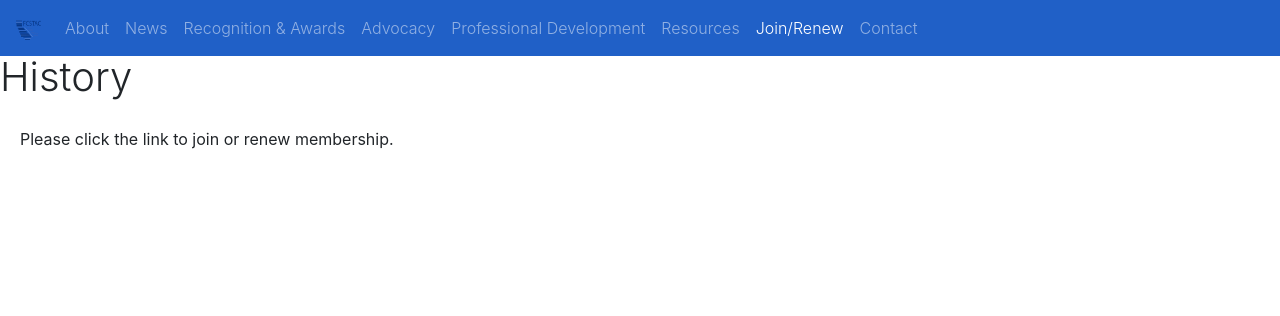
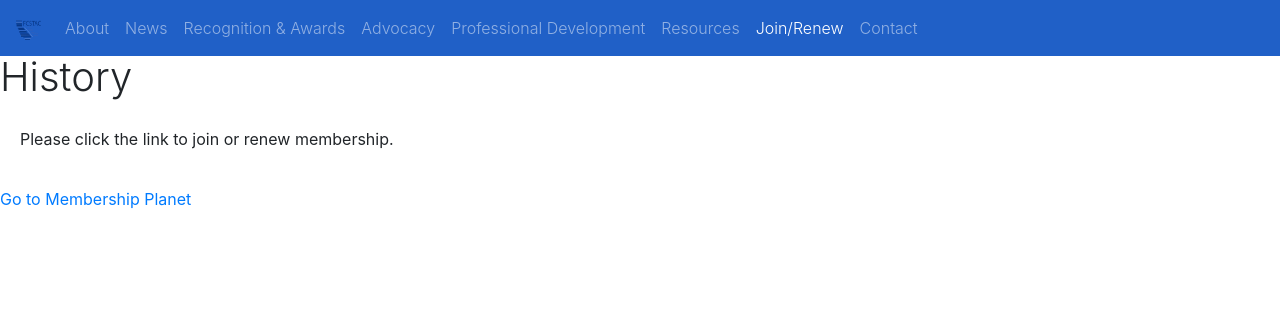
Before and after one commit to JustinRisney/Fcstac.org, a PHP site: page /join-renew in a window 1280 px wide. Shown: the top 316 px of the page. Run offline with PHP 8.4, Linux system fonts and the light colour scheme; some libraries are stand-ins or nearby versions.

Commit message:
Update index.php

```diff
--- a/src/join-renew/index.php
+++ b/src/join-renew/index.php
@@ -11,7 +11,9 @@
       <?php include'../navbar.php';?>
 	    <h1 style="font-weight: 300">History</h1>
 	    <p style="padding: 20px 20px;"> Please click the link to join or renew membership.</p>
-      <a href="www.memberplanet.com/FCSTAC"></a>
+      <a href="www.memberplanet.com/FCSTAC">
+	      Go to Membership Planet
+	    </a>
 
         <script src="https://code.jquery.com/jquery-3.2.1.slim.min.js" integrity="sha384-KJ3o2DKtIkvYIK3UENzmM7KCkRr/rE9/Qpg6aAZGJwFDMVNA/GpGFF93hXpG5KkN" crossorigin="anonymous"></script>
         <script src="https://cdnjs.cloudflare.com/ajax/libs/popper.js/1.11.0/umd/popper.min.js" integrity="sha384-b/U6ypiBEHpOf/4+1nzFpr53nxSS+GLCkfwBdFNTxtclqqenISfwAzpKaMNFNmj4" crossorigin="anonymous"></script>
```
